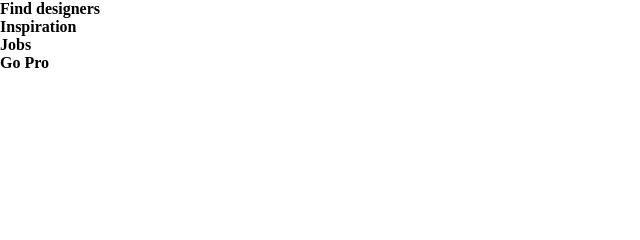
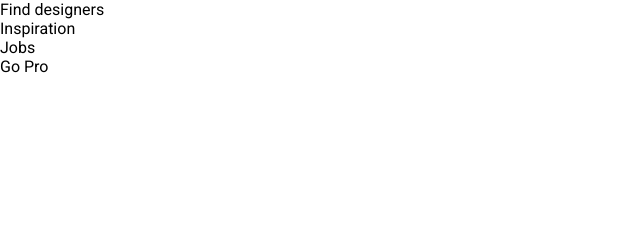
Before and after one commit to heyiamkrishna/dribbble, a plain HTML site: page index.html in a window 1280 px wide. Shown: the top 240 px of the page, 0-640 px from the left. Drawn offline with Linux system fonts and the light colour scheme.

Commit message:
Adding font

```diff
--- a/index.html
+++ b/index.html
@@ -5,6 +5,9 @@
     <meta charset="UTF-8">
     <meta name="viewport" content="width=device-width, initial-scale=1.0">
     <title>Document</title>
+    <link rel="preconnect" href="https://fonts.googleapis.com">
+<link rel="preconnect" href="https://fonts.gstatic.com" crossorigin>
+<link href="https://fonts.googleapis.com/css2?family=Roboto&family=Work+Sans:ital,wght@0,100..900;1,100..900&display=swap" rel="stylesheet">
     <link rel="stylesheet" href="style.css">
 </head>
 
--- a/style.css
+++ b/style.css
@@ -1,9 +1,15 @@
-*{
+* {
     padding: 0;
     margin: 0;
     box-sizing: border-box;
+    font-family: "Roboto", sans-serif;
+    font-weight: 400;
+    font-style: normal;
+
 }
-html,body{
+
+html,
+body {
     height: 100%;
     width: 100%;
 }
```
